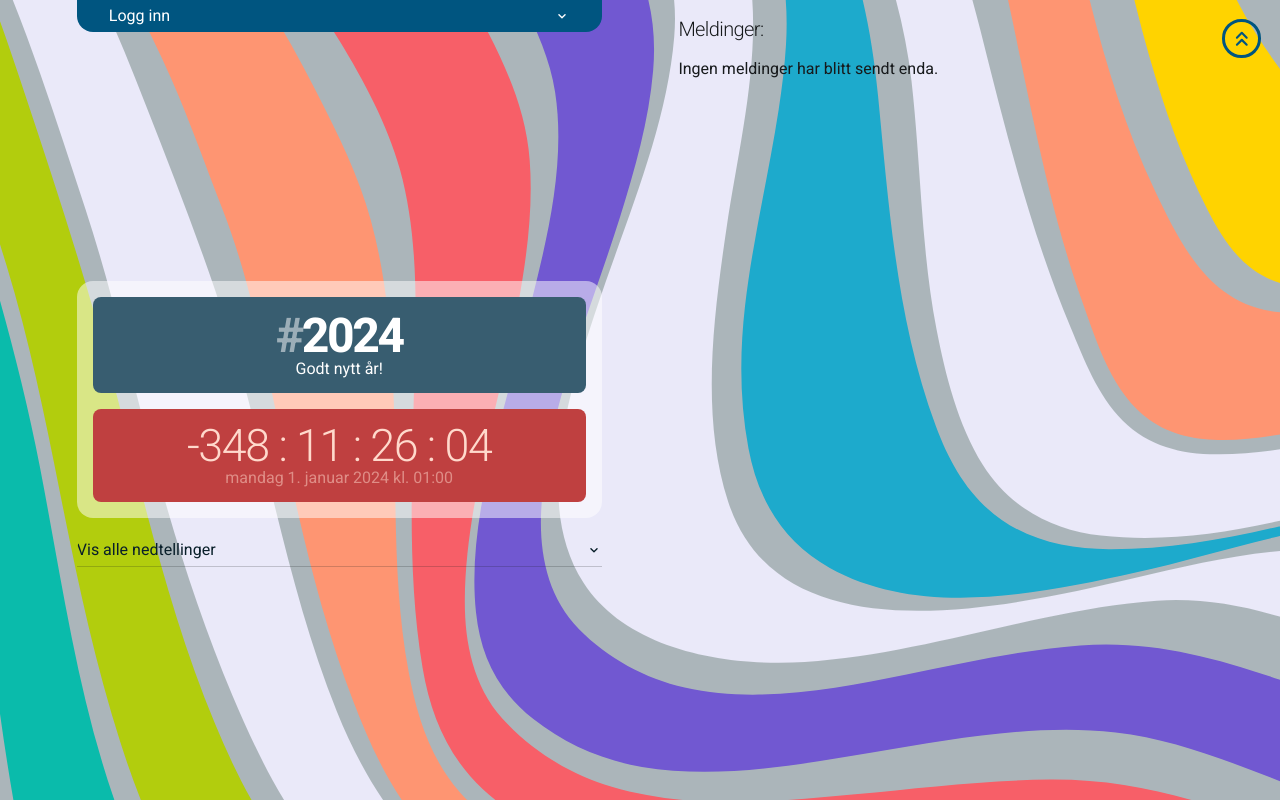
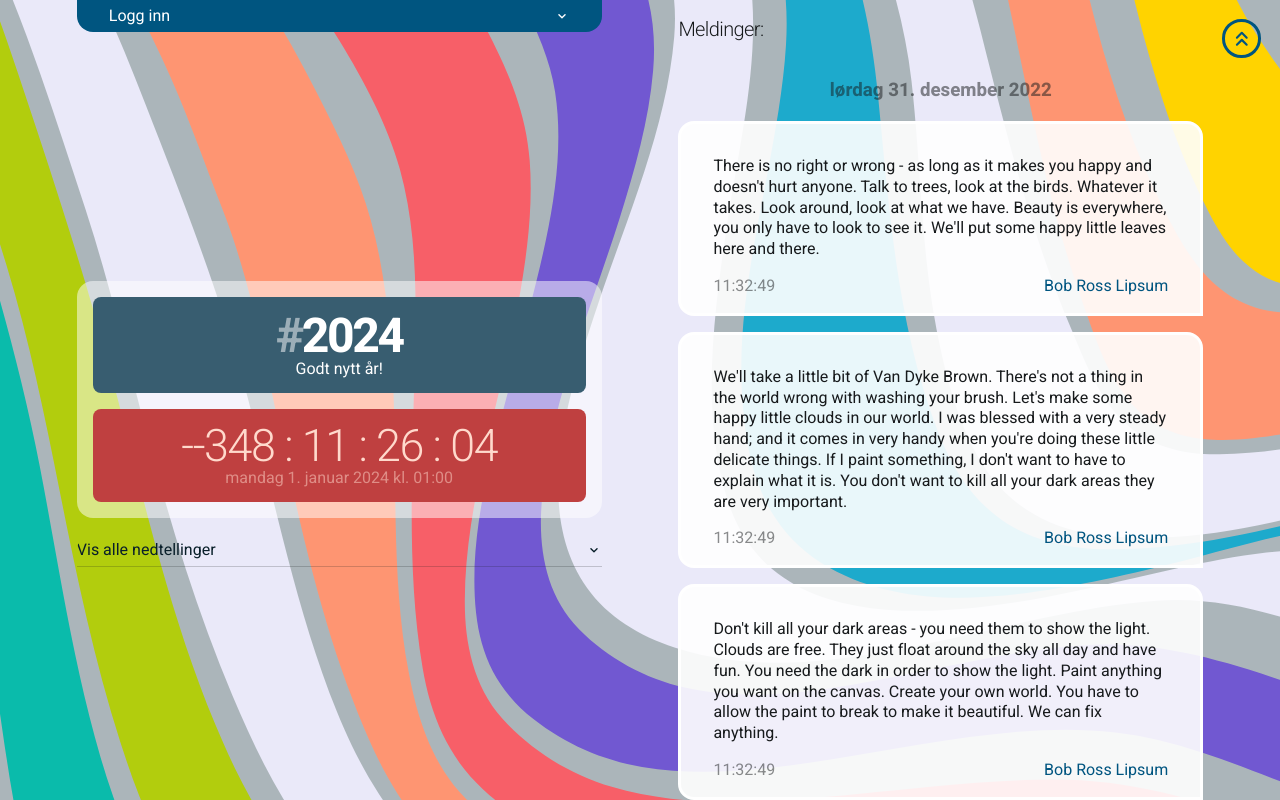
Before and after one commit to christian2022-kodehode/winter-project-2022, a React (Create React App) app: page / in a window 1280 px wide. Shown: the top 800 px of the page. Built offline with nearby package versions, Linux system fonts and the light colour scheme.

Commit message:
Split countdown timer component

```diff
--- a/src/components/App.jsx
+++ b/src/components/App.jsx
@@ -13,7 +13,7 @@ if( !localStorage.getItem( "messageData" ) ) {
 }
 
 // Todo: load active channel / timezone from URL fragment / usersettings, or default
-const channelIndex = 0
+const channelIndex = 3
 const zoneIndex = 0
 
 export default function App() {
--- a/src/components/Countdown.jsx
+++ b/src/components/Countdown.jsx
@@ -1,11 +1,10 @@
-import { useState, useContext } from "react"
-import channel from "../data/channels.json"
+import { useState } from "react"
 
 //JSX Components
-import UserPanel from "./UserPanel"
-import Channels from "./Channels"
-import Compose from "./Compose"
-import Timer from "./Timer"
+import UserPanel		from "./UserPanel"
+import Channels			from "./Channels"
+import Compose			from "./Compose"
+import CountdownTimer	from "./CountdownTimer"
 
 let userData = {}
 if( localStorage.getItem( "userData" ) ) {
@@ -23,8 +22,27 @@ function findSignedInUser() {
 	return false
 }
 
+export default function Countdown( props ) {
 
-export default function Countdown( props ) {
+	const channel = JSON.parse( props.messages )[props.channel]
+	console.log("channel", channel)
+
+	// Take provided time and adjust for user's time zone
+	const offsetTime = ( new Date().getTimezoneOffset() * 1000 * 60 ) + Date.parse( channel.time )
+
+	// Format target date into human readable string
+	const dateOptions =
+	{
+	hour12: false,
+	timeZone: "Europe/Oslo",
+	weekday: "long",
+	day: "numeric",
+	month: "long",
+	year: "numeric",
+	hour: "2-digit",
+	minute: "2-digit"
+	}
+	const target = new Date( offsetTime ).toLocaleTimeString( "no-NB", dateOptions )
 
 	const channelId = 3
 
@@ -37,8 +55,18 @@ export default function Countdown( props ) {
 			<UserPanel method={ setUser } user={ user } />
 
 			<div className="countdown__current">
-
-				<Timer channel={ channel[channelId] } />
+				<div className="container">
+					<div className="countdown__label">
+						<h1 className="countdown__tag">{ channel.name }</h1>
+						<div className="countdown__description">{ channel.description }</div>
+					</div>
+					<div className="countdown__time">
+						<h2 className="countdown__now">
+							-<CountdownTimer target={ offsetTime } />
+						</h2>
+						<div className="countdown__target">{ target }</div>
+					</div>
+				</div>
 
 				<Channels />
 
--- /dev/null
+++ b/src/components/CountdownTimer.jsx
@@ -0,0 +1,27 @@
+import { useState, useEffect } from "react"
+
+export default function CountdownTimer( props ) {
+
+	// Format time into a human readable countdown string
+	function getTimeRemaining( time = props.target ) {
+		const total = time - Date.parse( new Date() )
+		const days		= Math.floor( ( total / 1000 / 60 / 60 / 24 ) % 365 ).toString().padStart( 3,0 )
+		const hours		= Math.floor( ( total / 1000 / 60 / 60 ) % 24 ).toString().padStart( 2,0 )
+		const minutes	= Math.floor( ( total / 1000 / 60 ) % 60 ).toString().padStart( 2,0 )
+		const seconds	= Math.floor( ( total / 1000 ) % 60 ).toString().padStart( 2,0 )
+		const formattedTime = `-${days} : ${hours} : ${minutes} : ${seconds}`
+		return formattedTime
+	}
+
+	const [timer, setTimer] = useState( getTimeRemaining() )
+
+	// Refresh timer every second
+	useEffect(
+		() => {
+			setInterval( () => setTimer( getTimeRemaining() ), 1000 )
+			// todo: make timer stop at 0, and trigger end message
+		}
+	)
+
+	return( timer )
+}
--- a/src/components/MessageHistory.jsx
+++ b/src/components/MessageHistory.jsx
@@ -7,7 +7,6 @@ export default function MessageHistory( props ) {
 	// countdown to a global event should not be fragmented
 
 	const channel = JSON.parse( props.messages )[props.channel]
-	let zone = null
 	let children = "Ingen meldinger har blitt sendt enda."
 
 	if ( channel.zones
@@ -15,7 +14,7 @@ export default function MessageHistory( props ) {
 	&& channel.zones[props.zone].dates
 	&& channel.zones[props.zone].dates.length > 0 ) {
 
-		children = zone.dates.map(
+		children = channel.zones[props.zone].dates.map(
 			( date ) => {
 				return <MessagesByDate key={date.key} date={date} />
 			}
--- a/src/components/Timer.jsx
+++ /dev/null
@@ -1,56 +0,0 @@
-import { useState, useEffect } from "react"
-
-export default function Timer( props ) {
-
-	// Take provided time and adjust for user's time zone
-	const offsetTime = ( new Date().getTimezoneOffset() * 1000 * 60 ) + Date.parse( props.channel.time )
-
-	// Format time into a human readable countdown string
-	function getTimeRemaining(time = offsetTime) {
-		const total = time - Date.parse( new Date() )
-		const days		= Math.floor( ( total / 1000 / 60 / 60 / 24 ) % 365 ).toString().padStart( 3,0 )
-		const hours		= Math.floor( ( total / 1000 / 60 / 60 ) % 24 ).toString().padStart( 2,0 )
-		const minutes	= Math.floor( ( total / 1000 / 60 ) % 60 ).toString().padStart( 2,0 )
-		const seconds	= Math.floor( ( total / 1000 ) % 60 ).toString().padStart( 2,0 )
-		const formattedTime = `${days} : ${hours} : ${minutes} : ${seconds}`
-		return formattedTime
-	}
-
-	const [timer, setTimer] = useState( getTimeRemaining() )
-
-	// Refresh timer every second
-	useEffect(
-		() => {
-			setInterval( () => setTimer( getTimeRemaining() ), 1000 )
-			// todo: make timer stop at 0, and trigger end message
-		}
-	)
-
-	// Format target date into human readable string
-	const dateOptions =
-	{
-	hour12: false,
-	timeZone: "Europe/Oslo",
-	weekday: "long",
-	day: "numeric",
-	month: "long",
-	year: "numeric",
-	hour: "2-digit",
-	minute: "2-digit"
-	}
-	const target = new Date( offsetTime ).toLocaleTimeString( "no-NB", dateOptions )
-
-	return(
-
-		<div className="container">
-			<div className="countdown__label">
-				<h1 className="countdown__tag">{ props.channel.name }</h1>
-				<div className="countdown__description">{ props.channel.description }</div>
-			</div>
-			<div className="countdown__time">
-				<h2 className="countdown__now">-{ timer }</h2>
-				<div className="countdown__target">{ target }</div>
-			</div>
-		</div>
-	)
-}
```
